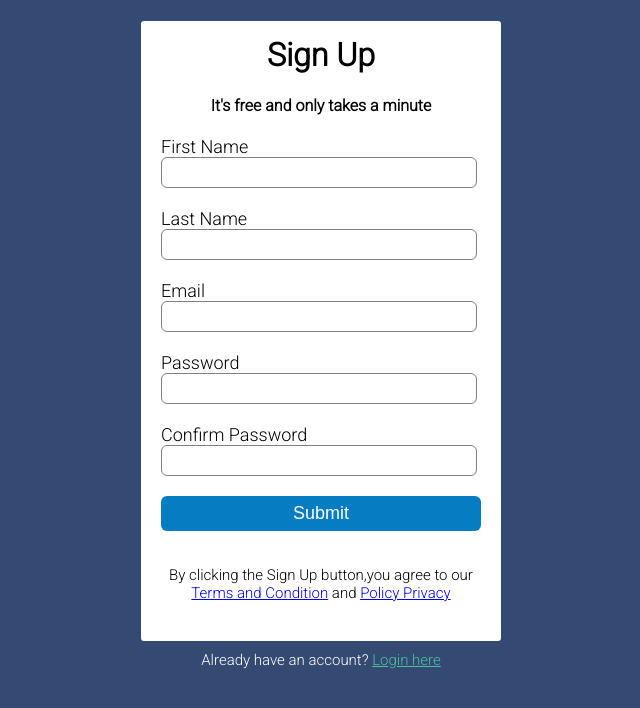
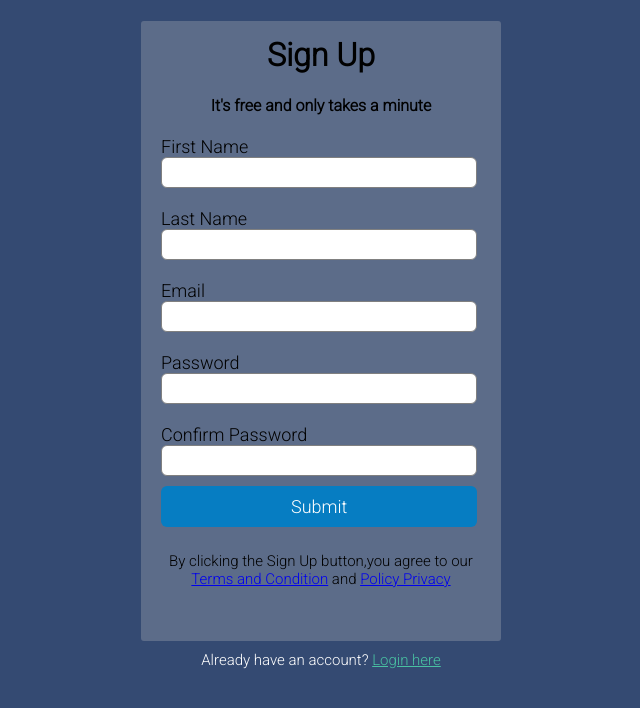
Before and after one commit to Salemah/webprojectfinal, a PHP site: page /Signup.html in a window 1280 px wide. Shown: the top 708 px of the page, without its empty margins (319-959 px from the left). Run offline with PHP 8.4, Linux system fonts and the light colour scheme.

Commit message:
signup added

```diff
--- a/Signup.html
+++ b/Signup.html
@@ -22,8 +22,9 @@
         <label>Password</label>
         <input type="password" placeholder="" />
         <label>Confirm Password</label>
-        <input type="password" placeholder="" />
-        <input type="button" value="Submit" />
+        <input id="confrm" type="password" placeholder="" />
+        <!-- <input type="button" value="Submit" /> -->
+        <a id="sign-in-button" href="#">Submit</a>
       </form>
       <p>
         By clicking the Sign Up button,you agree to our <br />
--- a/signup.css
+++ b/signup.css
@@ -7,7 +7,7 @@
     width: 360px;
     height: 620px;
     margin: auto;
-    background-color: white;
+    background-color: #bfc0c249;
     border-radius: 3px;
   }
 
@@ -47,25 +47,25 @@
     border-radius: 6px;
     outline: none;
   }
-  #sign-in-button{
+form a{
+      text-decoration: none;
+
+      padding: 10px 130px;
     width: 320px;
     height: 35px;
     margin-top: 20px;
     border: none;
+    border-radius: 6px;
     background-color: #067DC2;
     color: white;
     font-size: 18px;
 
   }
-  input[type="button"] {
-    width: 320px;
-    height: 35px;
-    margin-top: 20px;
-    border: none;
-    background-color: #067DC2;
-    color: white;
-    font-size: 18px;
+
+ #confrm{
+      margin-bottom: 20px;
   }
+
   p {
     text-align: center;
     padding-top: 20px;
```
Also changed, not shown: images/EN-FIRSTBLOG-000-1162x600.png (added).
